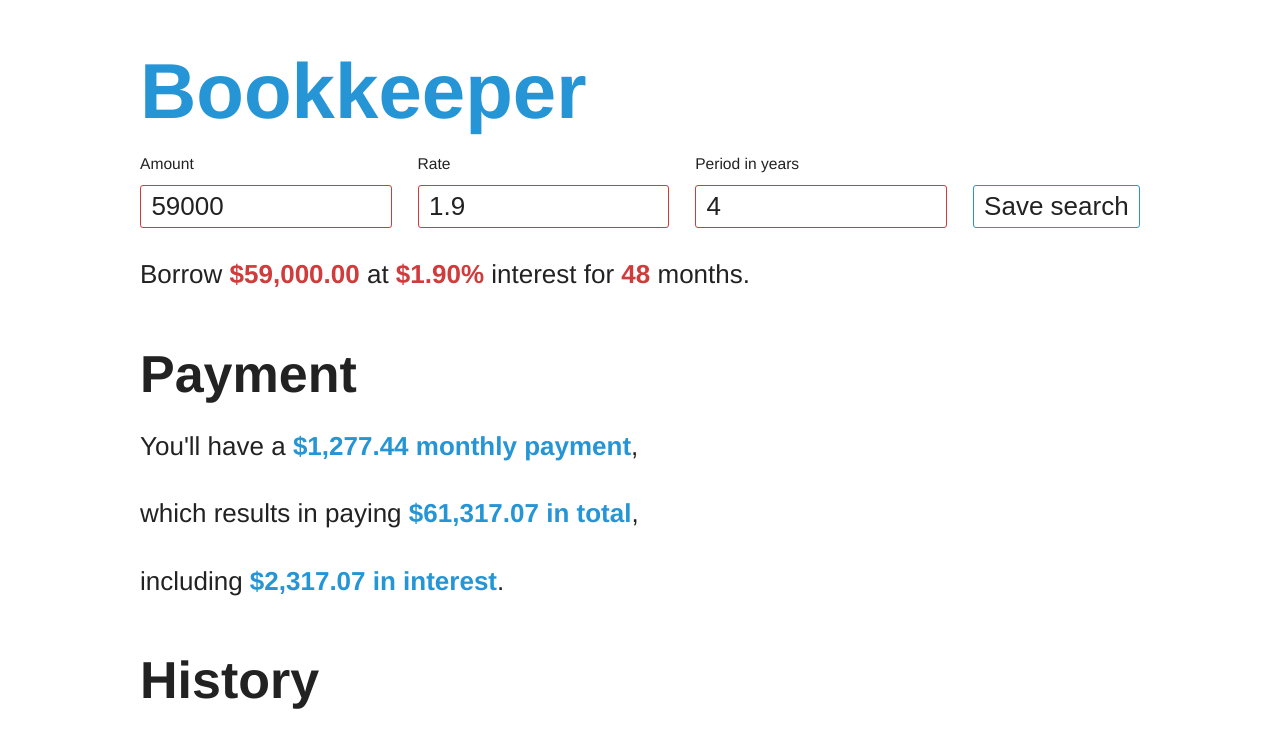
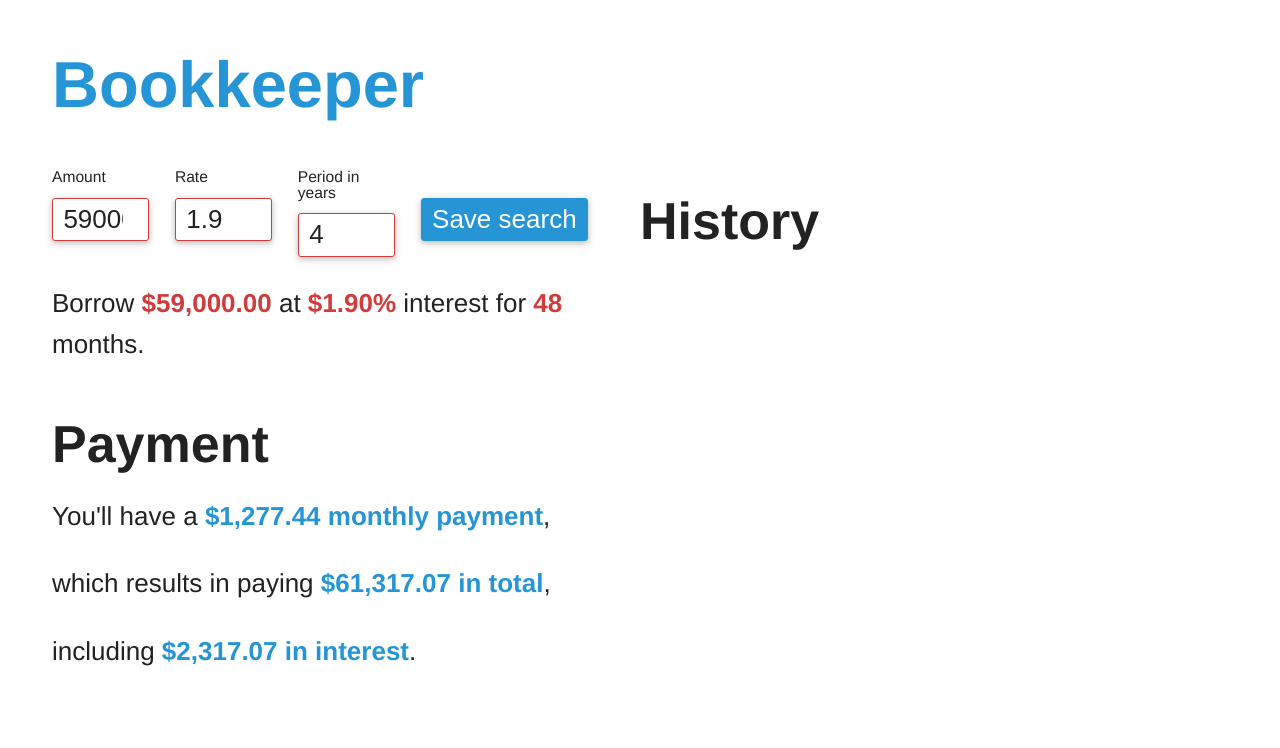
Before and after one commit to tygern/bookkeeper, a Svelte app: page / in a window 1280 px wide. Shown: the top 748 px of the page. Built offline with nearby package versions, Linux system fonts and the light colour scheme.

Commit message:
Move to two column layout

```diff
--- a/public/global.css
+++ b/public/global.css
@@ -58,6 +58,7 @@ table {
     --highlight-color: #2595d6;
     --warning-color: #d03b3b;
     --success-color: rgba(90, 214, 37, .5);
+    --shadow-color: rgba(0, 0, 0, .15);
 }
 
 @media (prefers-color-scheme: dark) {
@@ -65,6 +66,7 @@ table {
         --text-color: white;
         --background-color: #222222;
         --highlight-color: #2595d6;
+        --shadow-color: rgba(255, 255, 255, .15);
     }
 }
 
@@ -82,7 +84,7 @@ h1, h2, h3, h4 {
 
 h1 {
     color: var(--highlight-color);
-    font-size: 3rem;
+    font-size: 2.5rem;
 }
 
 h2 {
@@ -133,7 +135,7 @@ input {
 button {
     margin-top: 1.1rem;
     padding: .2rem .4rem;
-    background-color: var(--background-color);
+    background-color: var(--highlight-color);
 
     border: 1px solid var(--highlight-color);
     border-radius: 3px;
@@ -141,9 +143,13 @@ button {
     height: fit-content;
 
     font-size: 1rem;
-    color: var(--text-color);
+    color: white;
 }
 
 button:hover {
     cursor: pointer;
 }
+
+input, button {
+    box-shadow: 0 2px 5px 0 var(--shadow-color),0 2px 10px 0 var(--shadow-color);
+}
--- a/src/App.svelte
+++ b/src/App.svelte
@@ -28,20 +28,40 @@
     }
 </script>
 
+<header>
+    <h1>Bookkeeper</h1>
+</header>
+
 <main>
-    <h1>Bookkeeper</h1>
+    <section>
+        <MortgageInput bind:mortgage on:save={save}/>
+        <MortgageInfo mortgage={mortgage}/>
+        <Payment mortgage={mortgage} bind:payment/>
+    </section>
 
-    <MortgageInput bind:mortgage on:save={save}/>
-    <MortgageInfo mortgage={mortgage}/>
-    <Payment mortgage={mortgage} bind:payment/>
-    <CalculationList calculations={calculations}/>
+    <section>
+        <CalculationList calculations={calculations}/>
+    </section>
 
     <Alerts alerts={alerts}/>
 </main>
 
 <style>
+    header {
+        padding: 0 2rem;
+    }
+
     main {
-        max-width: 1000px;
-        margin: 2rem auto 0 auto;
+        margin: 0 auto;
+        padding: 1rem 2rem 2rem;
+        display: flex;
+    }
+
+    section {
+        flex: 1;
+    }
+
+    section:not(:last-child) {
+        margin-right: 2rem;
     }
 </style>
--- a/src/alerts/alertStore.js
+++ b/src/alerts/alertStore.js
@@ -10,8 +10,7 @@ export const alertStore = () => {
             let alert = new Alert(id++, message);
             store.update(list => [...list, alert])
 
-            setTimeout(() => store.update(list => list.filter(a => a !== alert)),
-                2_000)
+            setTimeout(() => store.update(list => list.filter(a => a !== alert)), 2_000)
         }
     }
 }
--- a/src/history/CalculationList.svelte
+++ b/src/history/CalculationList.svelte
@@ -42,6 +42,7 @@
 
     button {
         border-color: var(--warning-color);
+        background-color: var(--warning-color);
         margin: 0;
     }
 
--- a/src/history/calculationStore.js
+++ b/src/history/calculationStore.js
@@ -10,7 +10,7 @@ export const calculationStore = () => {
         subscribe: store.subscribe,
         add: calculation => {
             store.update(list => {
-                let updatedList = [...list, calculation];
+                let updatedList = [calculation, ...list];
                 localStorage.setItem(key, JSON.stringify(updatedList));
                 return updatedList;
             })
```
Also changed, not shown: 1 other file (tests, documents, lock files or other folders).
